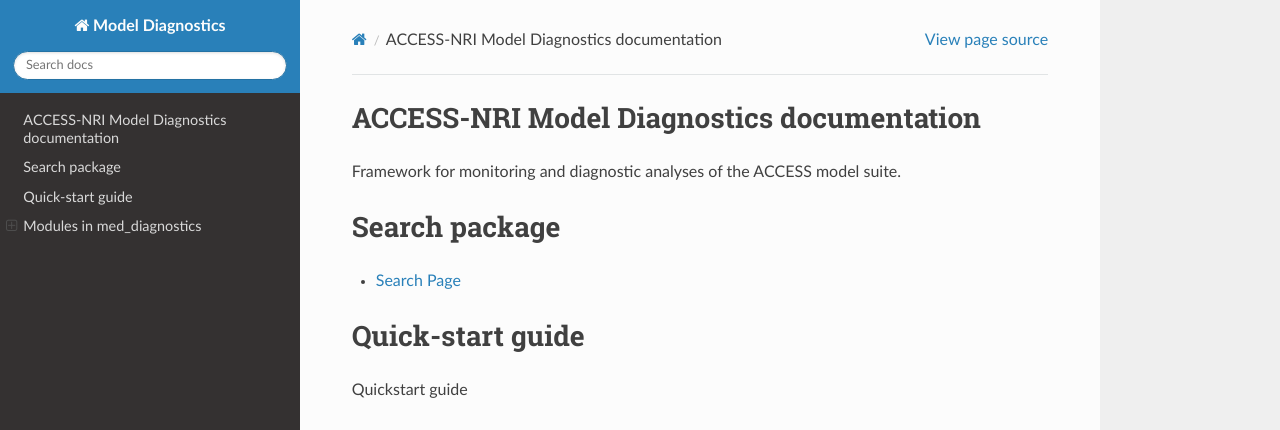
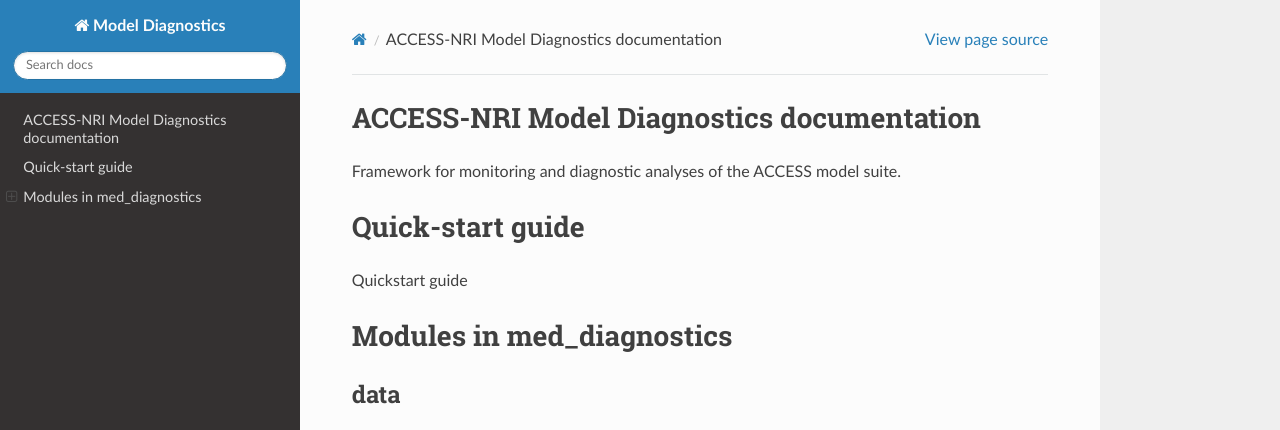
Before and after one commit to ACCESS-NRI/MED-live-diagnostics, a Sphinx documentation site: the page built from docs/index.rst, in a window 1280 px wide and 1313 px high, cut to the strip 0-430 px from the top of the window. Built offline with Sphinx 7.4.7 and the Read the Docs theme 2.0.0, drawn with Linux system fonts in a browser that asks for light colours.

Commit message:
Update index.rst

```diff
--- a/docs/index.rst
+++ b/docs/index.rst
@@ -6,11 +6,6 @@
 ACCESS-NRI Model Diagnostics documentation
 =============================================
 Framework for monitoring and diagnostic analyses of the ACCESS model suite.
-
-Search package
-==================
-
-* :ref:`search`
 
 .. toctree::
    :maxdepth: 2
```
